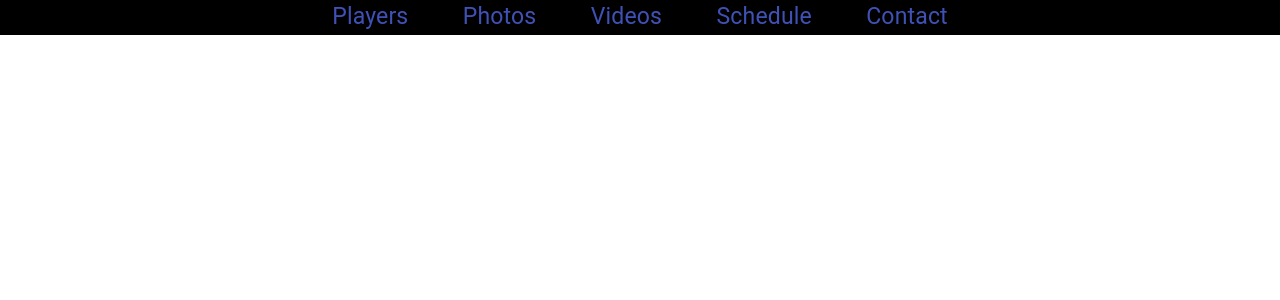
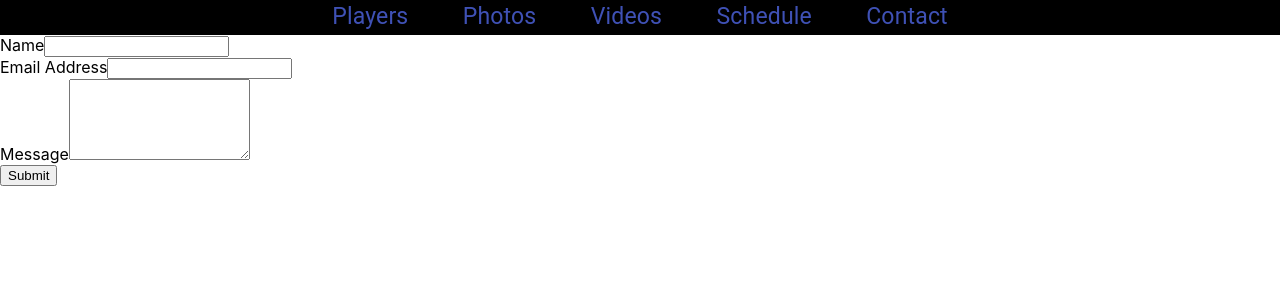
Before and after one commit to AdamHoffma/softball_stats, a React (Create React App) app in the folder client/: page /contact in a window 1280 px wide. Shown: the top 300 px of the page. Built offline with nearby package versions, Linux system fonts and the light colour scheme.

Commit message:
get contact form to work, think I need to refactor backend

```diff
--- a/client/src/App.js
+++ b/client/src/App.js
@@ -7,6 +7,7 @@ import editStats from "./Components/playerForm/editStats.js"
 import playerList from "./Components/playerpages/playerlist.js"
 import playerPage from "./Components/playerpages/playerpage.js"
 import Nav from './Components/nav/nav.js'
+import Contact from './Components/contact/contact.js'
 
 
 const App = props => {
@@ -19,6 +20,7 @@ const App = props => {
       <Route path="/editstats" component={editStats} />
       <Route path='/playerlist' component={playerList} />
       <Route path="/player/:id" component={playerPage} />
+      <Route path="/contact" component={Contact} />
     </div>
   );
 }
--- a/client/src/Components/contact/contact.js
+++ b/client/src/Components/contact/contact.js
@@ -0,0 +1,58 @@
+import React, { useState, useEffect } from 'react'
+import axios from 'axios'
+
+
+const Contact = () => {
+    const [state, setState] = useState({
+        name: "",
+        email: "",
+        message: ""
+    })
+
+    function resetForm(){
+        setState({name: "", email: "", message: ""})
+    }
+
+    function changeHandler(event) {
+        setState({...state, [event.target.name]: event.target.value})
+    }
+
+    function handleSubmit(event)  {
+        event.preventDefault()
+        console.log(state)
+        axios
+        .post("http://localhost:5000/send", state)
+        .then(res => {
+            if (res.data.status === 'success') {
+                window.alert("Message Sent")
+                resetForm()
+            } else if(res.data.status === 'fail'){
+                window.alert("Message failed to send")
+            }
+        })
+    }
+
+    console.log("state", state)
+
+    return (
+        <div className='contactbody'>
+            <form id="contactform" onSubmit={handleSubmit} method="POST">
+                <div className="formgroup">
+                    <label htmlFor="name">Name</label>
+                    <input name="name" type="text" className="formcontrol" value={state.name} onChange={changeHandler} />
+                </div>
+                <div className="formgroup">
+                    <label htmlFor="exampleInputEmail1">Email Address</label>
+                    <input name="email" type="email" className="formcontrol" aria-describedby="emailHelp" value={state.email} onChange={changeHandler} />
+                </div>
+                <div className="formgroup">
+                    <label htmlFor="message">Message</label>
+                    <textarea name="message" className="formcontrol" rows="5"  value={state.message} onChange={changeHandler} />
+                </div>
+                <button type="submit" className="btn">Submit</button>
+            </form>
+        </div>
+    )
+}
+
+export default Contact
--- a/client/src/Components/nav/nav.js
+++ b/client/src/Components/nav/nav.js
@@ -34,7 +34,7 @@ const preventDefault = (event) => event.preventDefault();
             <Link className="link" href="#" onClick={preventDefault}>
                 Schedule
             </Link>
-            <Link className="link" href="#" onClick={preventDefault}>
+            <Link className="link" href="/contact">
                 Contact
             </Link>
         </Typography>
```
